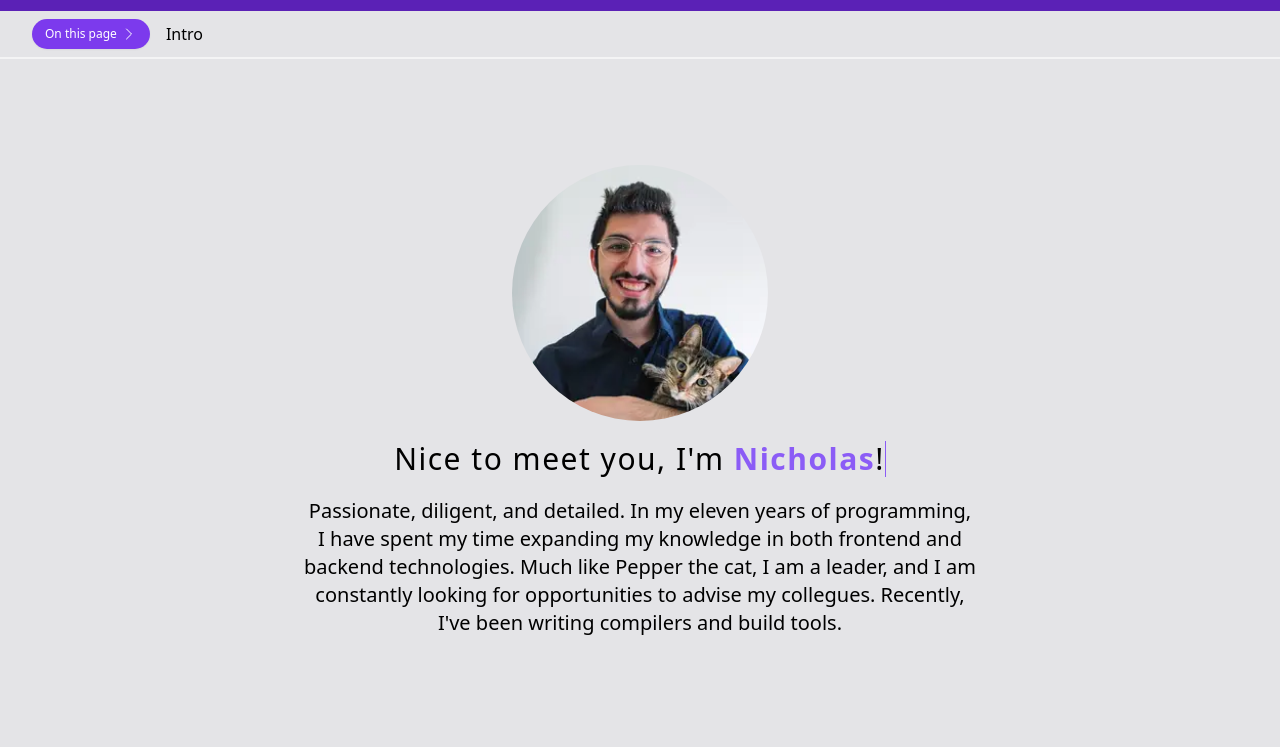
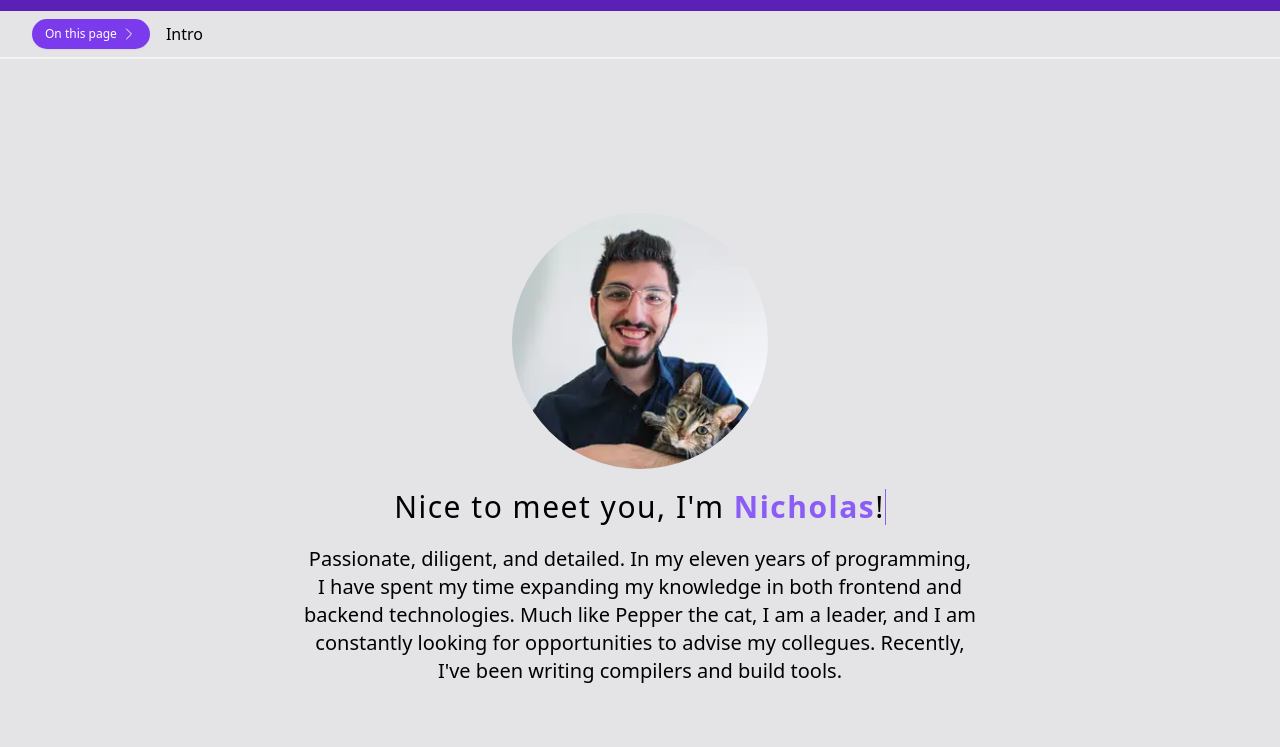
Before and after one commit to niccholaspage/nicholasnassar.com, an Astro site: page / in a window 1280 px wide. Shown: the part 53-800 px from the top of the page. Built offline with nearby package versions, Linux system fonts and the light colour scheme; Astro itself is replaced by a stand-in of ours.

Commit message:
Padding adjustments to accomodate for top navigation

```diff
--- a/src/layouts/BaseLayout.astro
+++ b/src/layouts/BaseLayout.astro
@@ -29,7 +29,7 @@
     <title>Nicholas Nassar</title>
   </head>
 
-  <body class="bg-zinc-200 dark:bg-zinc-900 dark:text-white pt-16">
+  <body class={`bg-zinc-200 dark:bg-zinc-900 dark:text-white ${displayTOC ? `pt-28` : `pt-16`}`}>
     <header>
       <Navbar />
     </header>
```
